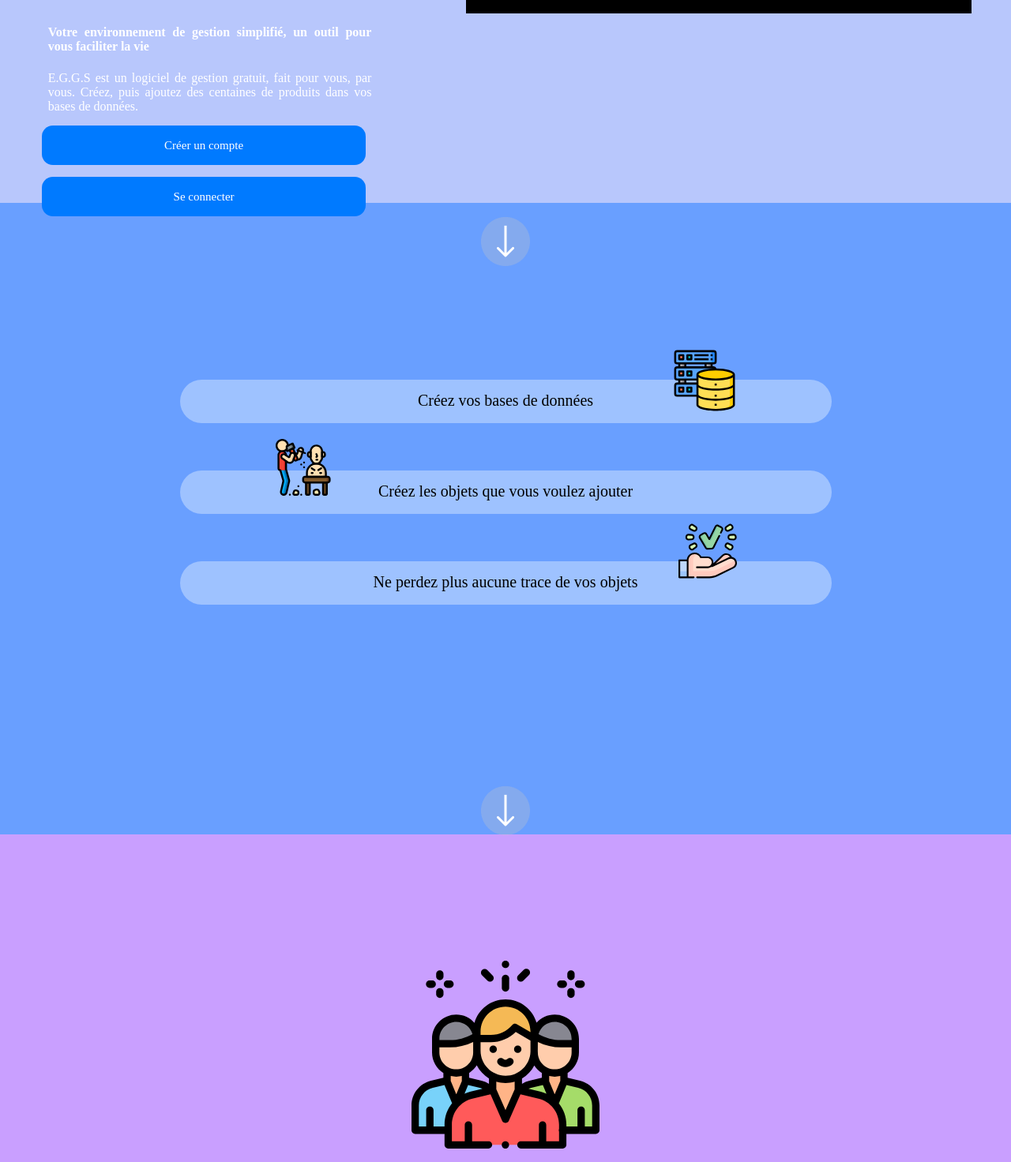
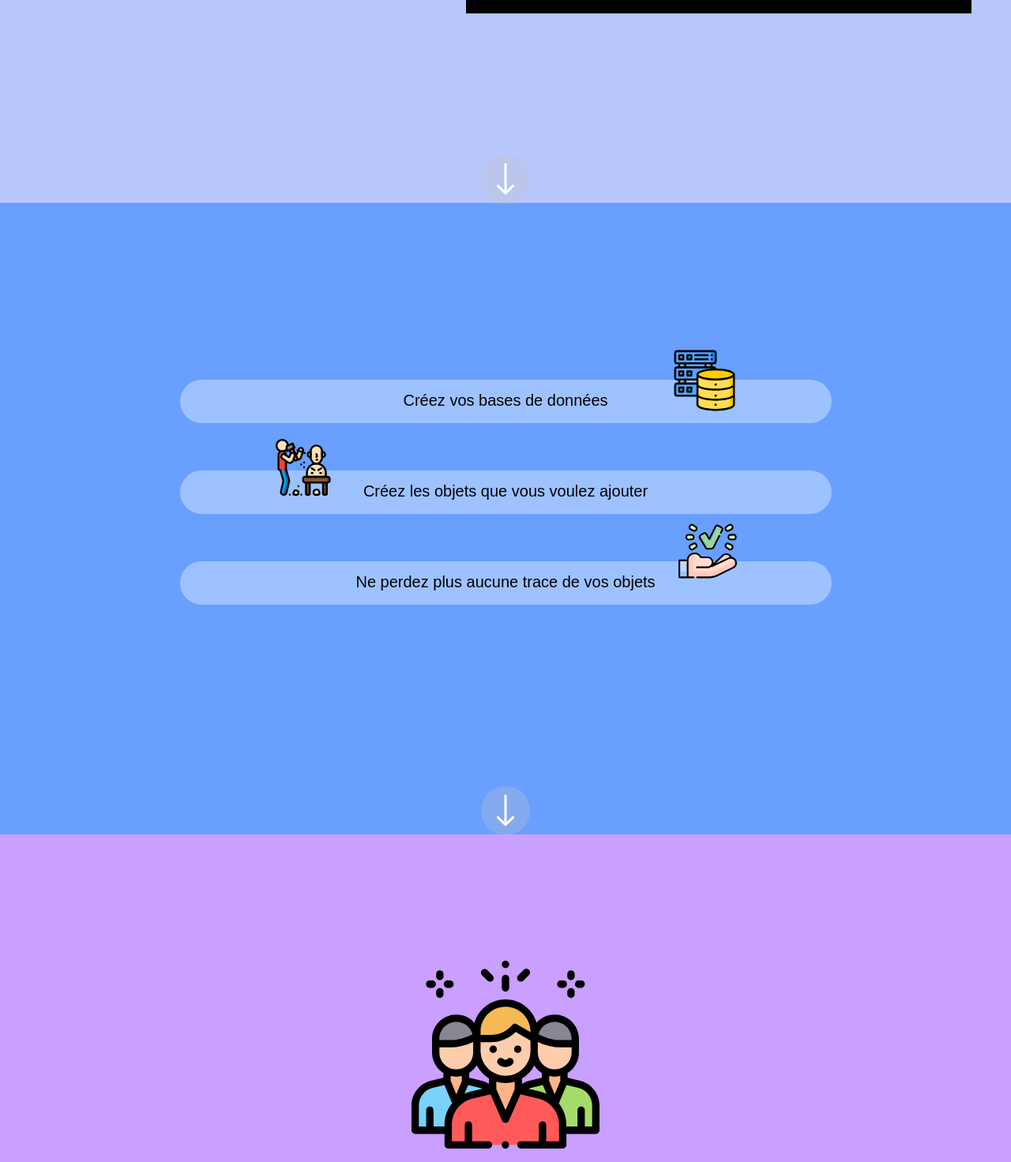
Before and after one commit to pierrickdelrieu/EGGS-Environnement_de_Gestion, a Django app: page / in a window 1280 px wide. Shown: the part 543-2015 px from the top of the page at 79% size. Run offline with Django 3.2, Linux system fonts and the light colour scheme.

Commit message:
modif home

```diff
--- a/static/home/css/home.css
+++ b/static/home/css/home.css
@@ -2,7 +2,7 @@
     margin: 0;
     padding: 0;
     box-sizing: border-box;
-    font-family: Avenir;
+    font-family: "SF Pro Rounded", sans-serif;
 }
 
 html {
--- a/templates/home.html
+++ b/templates/home.html
@@ -11,9 +11,7 @@
 </head>
     <body>
         <main>
-
             <header>
-
                 <img id = "eggs-logo" src = "{% static 'home/img/logo.png' %}" alt = "Le logo de EGGS">
                 <p id="header-title">E.G.G.S</p>
 
@@ -36,7 +34,7 @@
                 <div class="wrapper-container1">
                     <div id="wrapper-presentation">
                         <div class="eggs-presentation">
-                            <h1 id="eggs-title">E.G.G.S <span><img src="{% static 'home/img/eggs-twoeggs.png' %}"></span></h1>
+                            <h1 id="eggs-title">E.G.G.S <span><img src="{% static 'home/img/home/eggs-twoeggs.png' %}"></span></h1>
                             <div class="eggs-presentation-wrapper">
                                 <p id="eggs-subtitle">Votre environnement de gestion simplifié, un outil pour vous faciliter la vie</p>
                                 <p id="eggs-desc">E.G.G.S est un logiciel de gestion gratuit, fait pour vous, par vous. Créez, puis ajoutez des centaines de produits dans vos bases de données. </p>
@@ -104,7 +102,6 @@
             </div>
 
             <footer>
-
             </footer>
         </main>
     </body>
```
